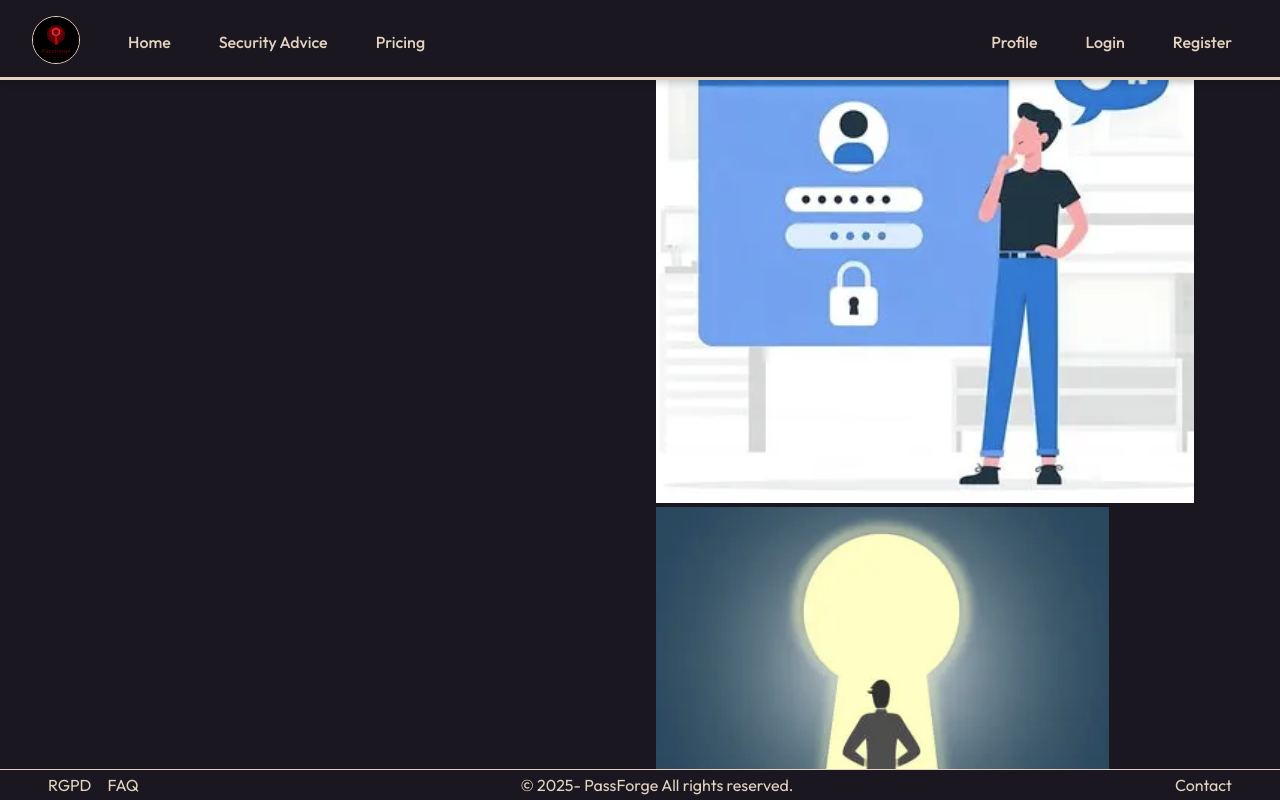
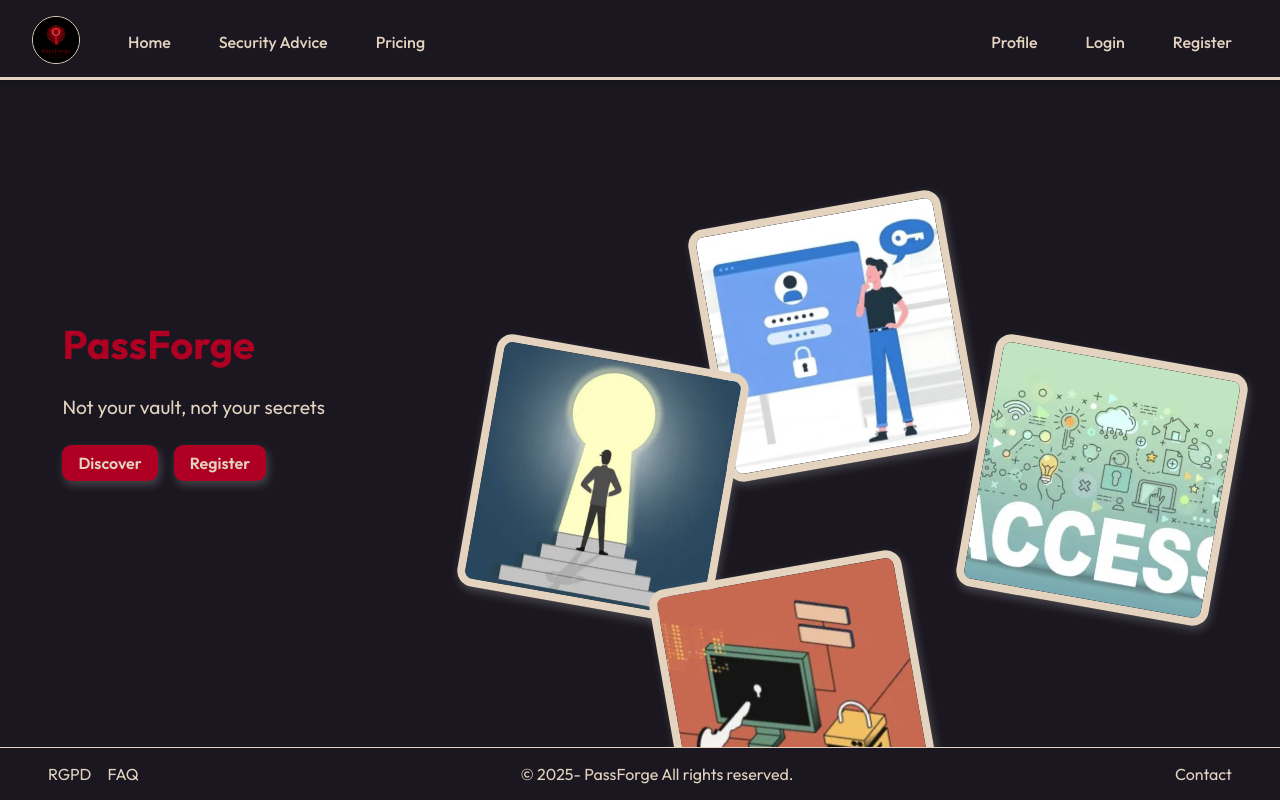
Before and after one commit to PassForgeTHP/React_Passforge, a React (Vite) app: page / in a window 1280 px wide. Built offline with nearby package versions, Linux system fonts and the light colour scheme.

Commit message:
correcting home desktop css

```diff
--- a/src/styles/App.css
+++ b/src/styles/App.css
@@ -5,7 +5,7 @@ footer {
   left: 0;
   width: 100%;
   background-color: var(--dark);
-  padding: 0.3rem 3rem !important;
+  padding: 1rem 3rem;
   z-index: 1001;
   display: flex;
   justify-content: space-between;
@@ -101,7 +101,7 @@ footer {
   box-shadow: 0 0 1rem var(--shadow-light);
   display: flex;
   flex-direction: column;
-  justify-content: center !important;
+  justify-content: center;
 }
 
 .pricing-container-home .cards .card .card-body {
@@ -132,6 +132,6 @@ footer {
 }
 
 .list-group {
-  background-color: var(--light) !important;
+  background-color: var(--light);
   border-radius: 0.3rem;
 }
--- a/src/styles/home.css
+++ b/src/styles/home.css
@@ -1,7 +1,89 @@
 .home-container {
-  display: grid;
-  grid-template-columns: 1fr 1fr;
+  display: flex;
+  justify-content: space-around;
   align-items: center;
-  gap: 2rem;
+  height: 100vh;
+  width: 100%;
+  overflow-y: hidden;
+}
+
+.text-container-home {
+  display: flex;
+  flex-direction: column;
+  gap: 1.5rem;
+}
+
+.text-container-home h1 {
+  font-size: 2.5rem;
+  color: var(--medium-red);
+}
+
+.text-container-home p {
+  font-size: 1.2rem;
   color: var(--light);
+  line-height: 1.5;
 }
+
+.text-container-home div {
+  display: flex;
+  gap: 1rem;
+}
+
+.home-link {
+  padding: 0.5rem 1rem;
+  background: var(--medium-red);
+  color: var(--light);
+  text-decoration: none;
+  border-radius: 0.6rem;
+  font-weight: 600;
+  box-shadow: 2px 4px 10px var(--shadow-light);
+}
+
+.img-container-home {
+  position: relative;
+  width: 60%;
+  height: 60%;
+  display: flex;
+  justify-content: center;
+  align-items: center;
+}
+
+.img-container-home img {
+  position: absolute;
+  width: 16rem;
+  height: 16rem;
+  object-fit: cover;
+  border-radius: 1rem;
+  box-shadow: 2px 4px 10px var(--shadow-light);
+  border: 0.5rem solid var(--light);
+  transition: transform 0.3s;
+  margin-top: 5rem;
+}
+
+.img-container-home img:nth-child(1) {
+  top: 20%;
+  left: 50%;
+  transform: translate(-50%, -50%) rotate(-10deg);
+}
+
+.img-container-home img:nth-child(2) {
+  top: 50%;
+  left: 20%;
+  transform: translate(-50%, -50%) rotate(10deg);
+}
+
+.img-container-home img:nth-child(3) {
+  top: 50%;
+  left: 85%;
+  transform: translate(-50%, -50%) rotate(10deg);
+}
+
+.img-container-home img:nth-child(4) {
+  top: 95%;
+  left: 45%;
+  transform: translate(-50%, -50%) rotate(-10deg);
+}
+
+.img-container-home img:hover {
+  transform: translate(-50%, -50%) scale(1.05) rotate(0deg);
+}
--- a/src/styles/responsives.css
+++ b/src/styles/responsives.css
@@ -51,3 +51,6 @@
     padding: 0.5rem 0.5rem;
   }
 }
+
+@media screen and (max-width: 1400px) {
+}
```
